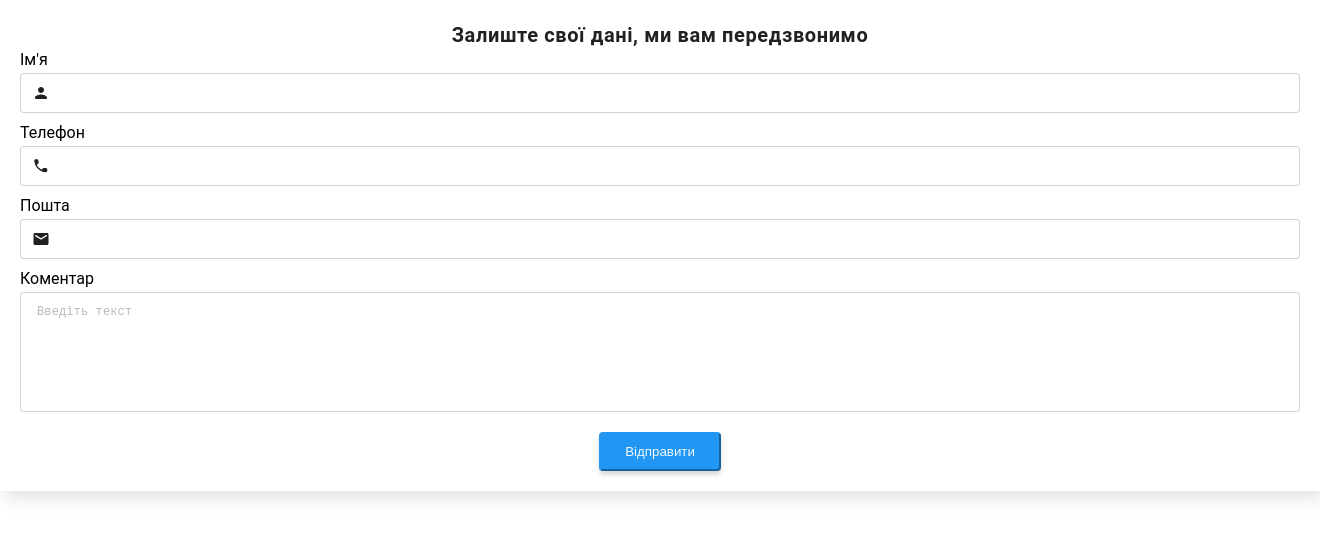
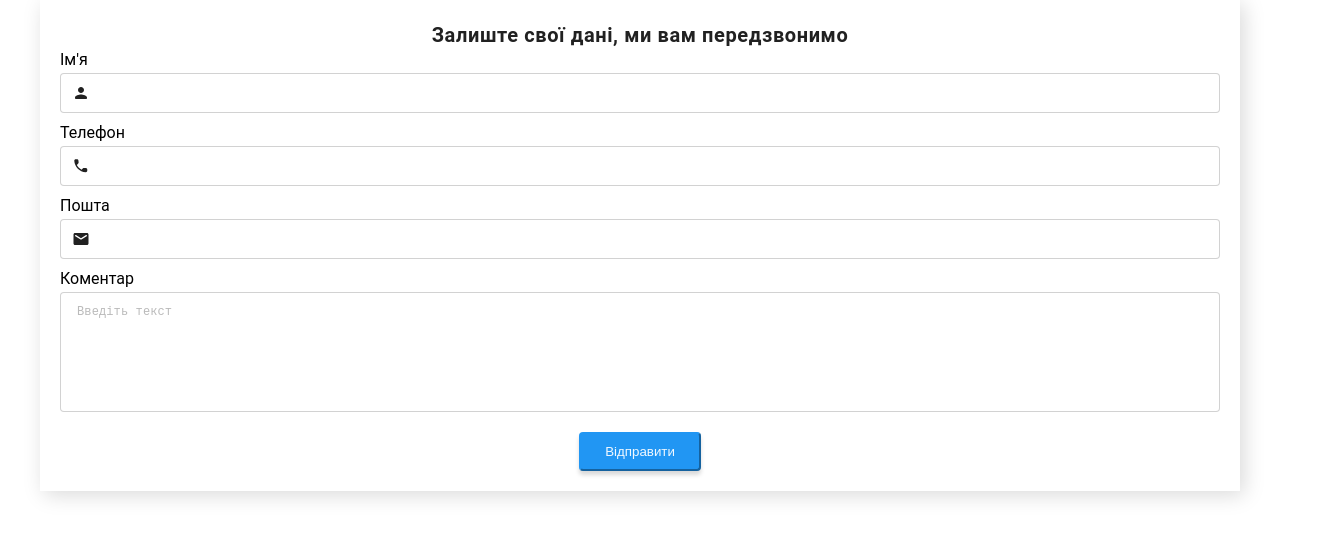
Before and after one commit to IamIrynaPopova/web-app-telegram, a React (Create React App) app: page / in a window 1280 px wide. Shown: the top 538 px of the page, 1320 px wide, since content can reach past the window. Built offline with nearby package versions, Linux system fonts and the light colour scheme.

Commit message:
UPDATE form

```diff
--- a/src/components/Form/Form.module.css
+++ b/src/components/Form/Form.module.css
@@ -1,13 +1,37 @@
+.container {
+  margin: 0 auto;
+  padding-left: 15px;
+  padding-right: 15px;
+}
+
 @media screen and (max-width: 480px) {
   .container {
     max-width: 320px;
     padding: 0;
-    margin: 0 auto;
+  }
+}
+
+@media screen and (min-width: 480px) {
+  .container {
+    width: 480px;
+  }
+}
+
+@media screen and (min-width: 768px) {
+  .container {
+    width: 768px;
+  }
+}
+
+@media screen and (min-width: 1200px) {
+  .container {
+    width: 1200px;
   }
 }
 
 .form {
   width: 100%;
+  box-sizing: border-box;
   margin: 0 auto;
   box-shadow: 4px 4px 20px rgba(0, 0, 0, 0.15);
   padding: 20px;
```
